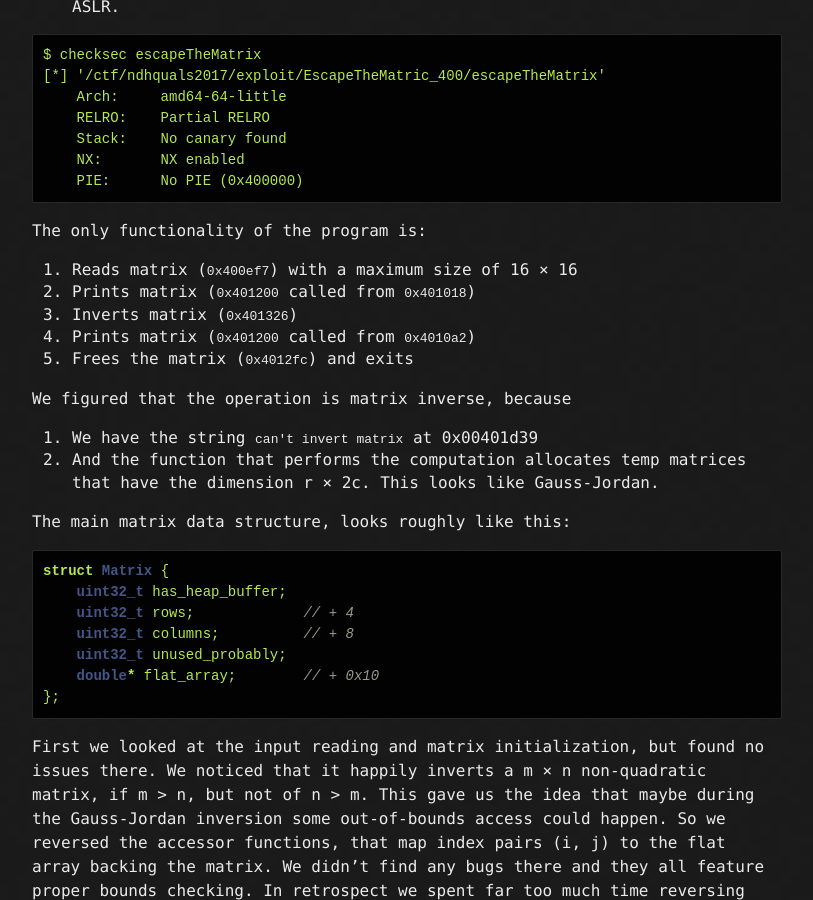
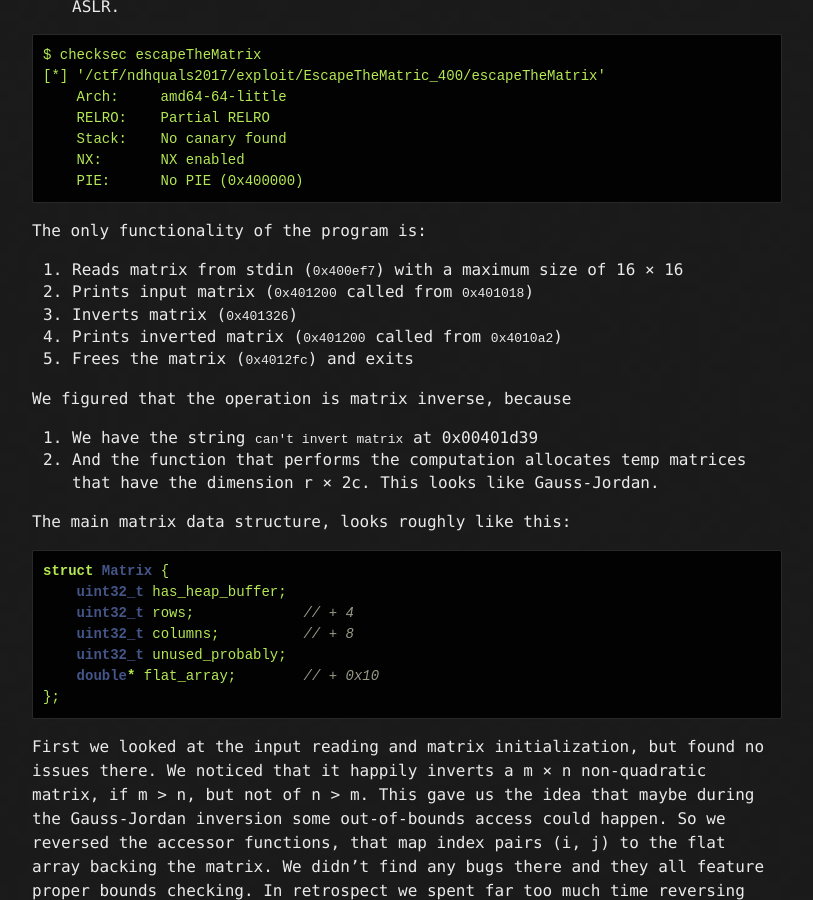
Before and after one commit to mtps3/Mtps3.github.io, a Jekyll site: the page built from _posts/2017-04-03-ndhquals2017-escapethematrix.md, in a window 1280 px wide and 900 px high, scrolled down 1404 px. Shown: the whole window, without its empty margins (233-1046 px from the left). Built offline with Jekyll 4.4.1, drawn with Linux system fonts in a browser that asks for light colours.

Commit message:
Update 2017-04-03-ndhquals2017-escapethematrix.md

```diff
--- a/_posts/2017-04-03-ndhquals2017-escapethematrix.md
+++ b/_posts/2017-04-03-ndhquals2017-escapethematrix.md
@@ -67,10 +67,10 @@ $ checksec escapeTheMatrix
 
 The only functionality of the program is:
 
-1. Reads matrix (`0x400ef7`) with a maximum size of 16 × 16
-2. Prints matrix (`0x401200` called from `0x401018`)
+1. Reads matrix from stdin (`0x400ef7`) with a maximum size of 16 × 16
+2. Prints input matrix (`0x401200` called from `0x401018`)
 3. Inverts matrix (`0x401326`)
-4. Prints matrix (`0x401200` called from `0x4010a2`)
+4. Prints inverted matrix (`0x401200` called from `0x4010a2`)
 5. Frees the matrix (`0x4012fc`) and exits
 
 We figured that the operation is matrix inverse, because
```
